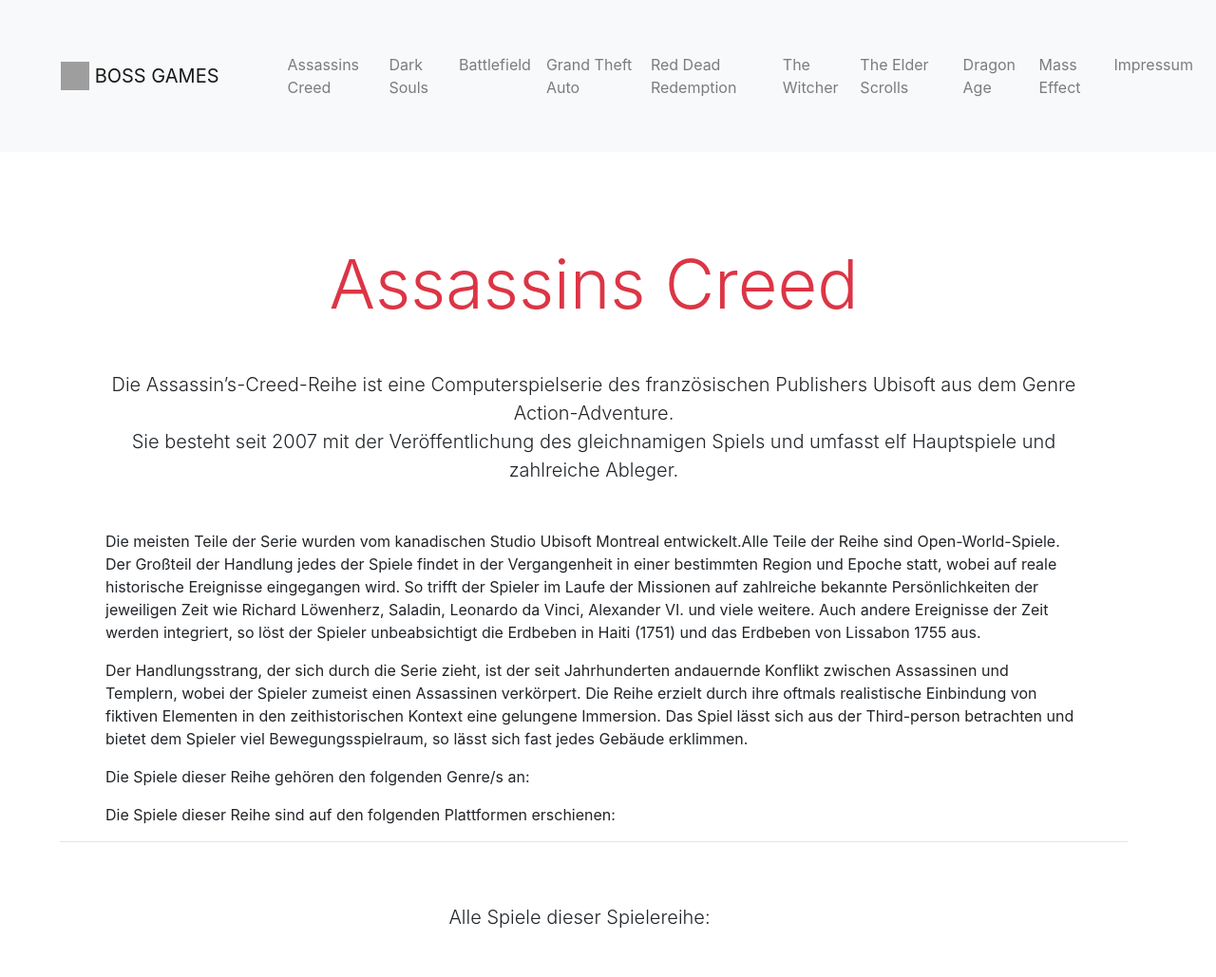
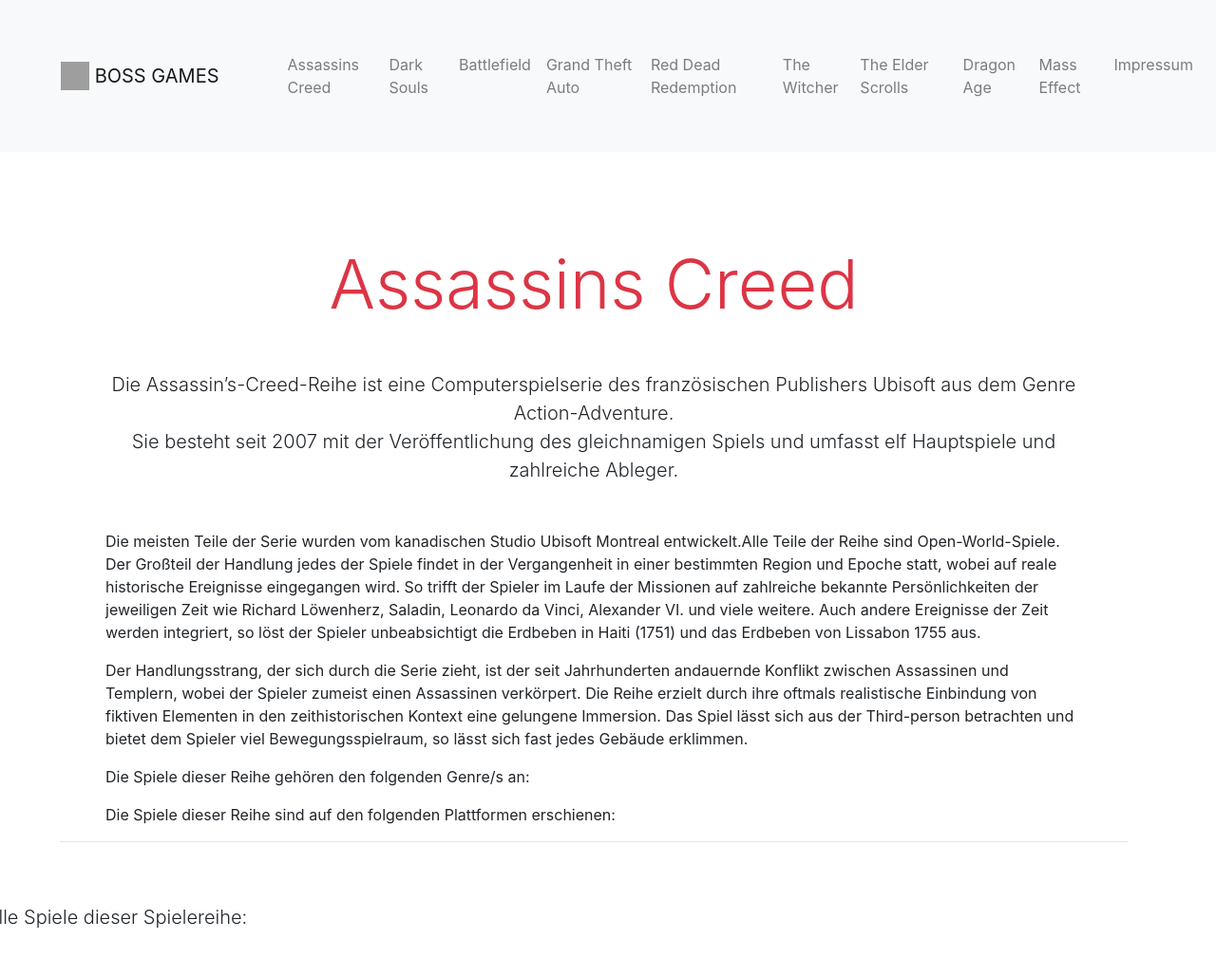
Before and after one commit to edelstejn/devkeks, a PHP site: page /php/assassins.php in a window 1280 px wide. Shown: the top 1029 px of the page at 95% size. Run offline with PHP 8.4, Linux system fonts and the light colour scheme; data that the repository does not hold is empty; grey boxes are pictures that could not be loaded.

Commit message:
Update assassins.php

```diff
--- a/php/assassins.php
+++ b/php/assassins.php
@@ -32,9 +32,9 @@
 ?>
 <hr>
 </div>
-<div class="row container-fluid justify-content-center">
+</div>
+<div class="row">
 	<div class="lead mb-5 strong">Alle Spiele dieser Spielereihe:</div>
-</div>
 <?php
 /*Ausgewählte Werte der Elemente des DB Eintrags ausdrucken*/
 $sql = "SELECT idSpiel, Spielname, Spielzeit, ReleaseDate, Kurzbeschreibung, Cover, Publisher FROM Spiel INNER JOIN Publisher ON Publisher_idPublisher = idPublisher WHERE Spielereihe_idSpielereihe LIKE '$reiheid' ORDER BY ReleaseDate ASC";
@@ -87,6 +87,5 @@
 echo '<img alt="panorama" src="../bilder/ac_banner.jpg" style="height:400px; width:2000px"/>';
 ?>
 </div>
-</div>
 <?php include('../inc/footer.php');
 ?>
```
